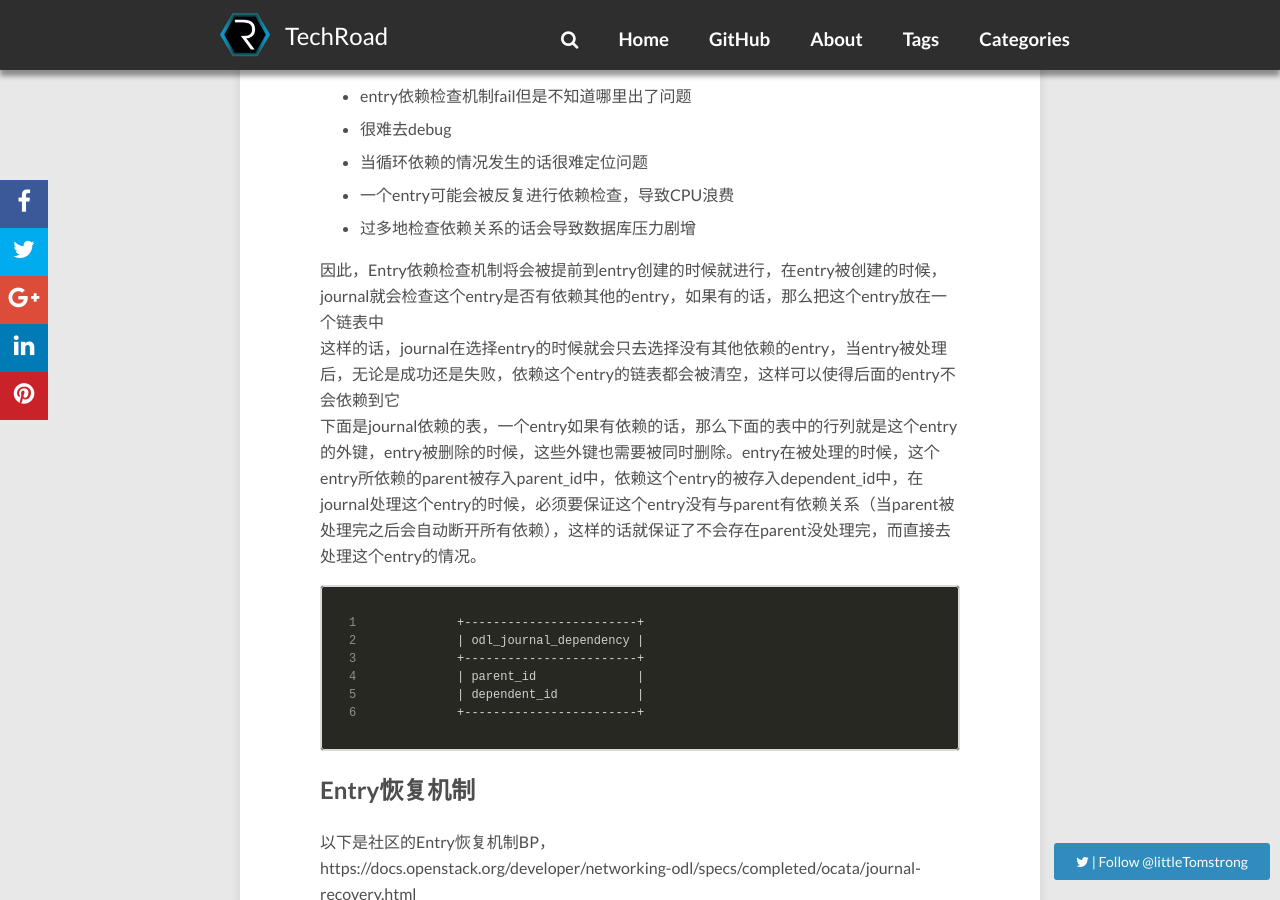
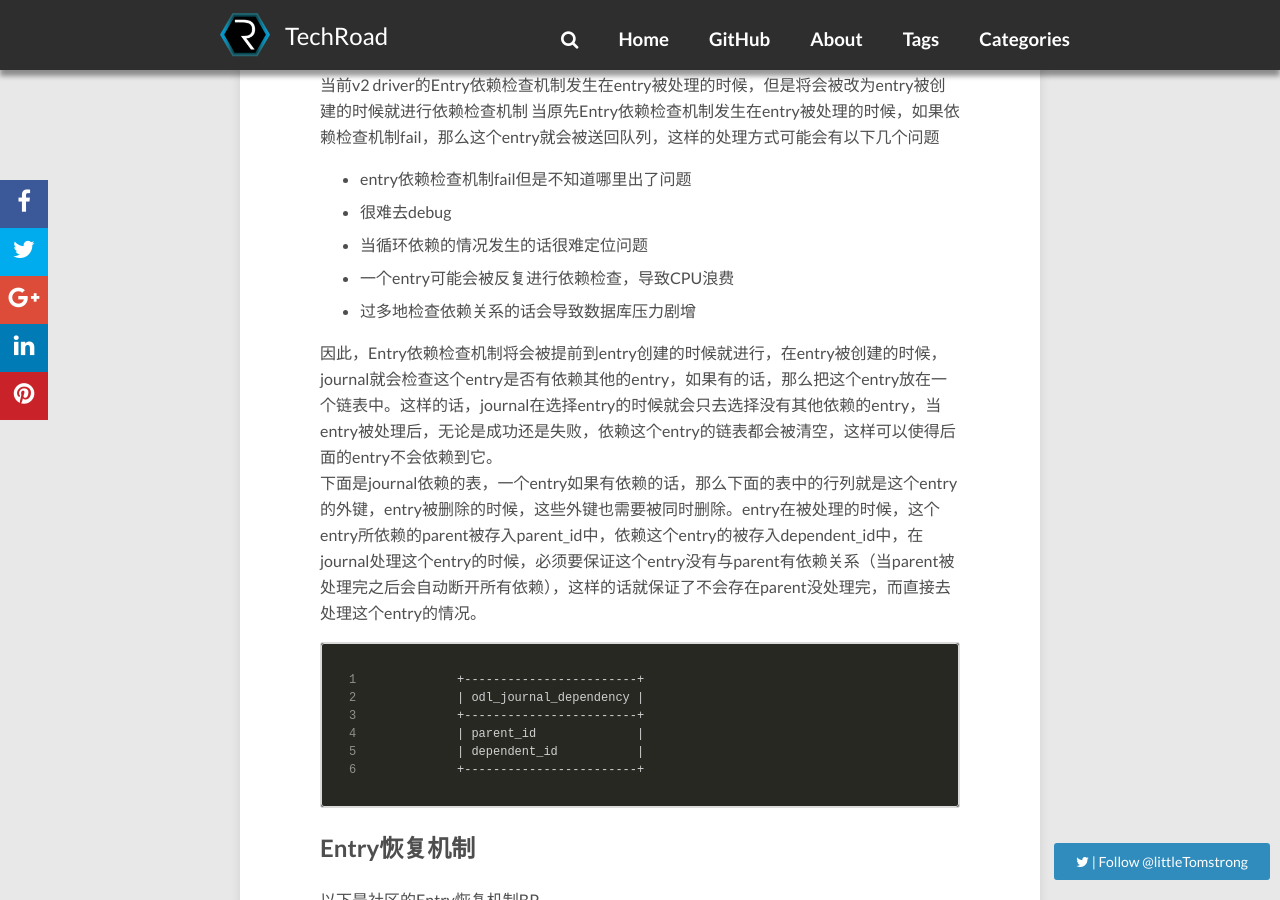
Before and after one commit to JianqingJiang/jianqingjiang.github.io, a Jekyll site: the page built from _posts/2017-06-11-odl-networking.md, in a window 1280 px wide and 900 px high, scrolled down 2469 px. Built offline with Jekyll 4.4.1, drawn with Linux system fonts in a browser that asks for light colours; nearby versions of some CDN libraries; comment, search, counter and statistics services are not loaded; some of the changed text lies outside the part shown.

Commit message:
modified _config.yml

````diff
--- a/_posts/2017-06-11-odl-networking.md
+++ b/_posts/2017-06-11-odl-networking.md
@@ -15,7 +15,7 @@
 
 OpenStack networking-odl是一个二进制文件的一个plugin，它的作用是集成OpenStack的Neutron API和OpenDaylight SDN控制器。networking-odl有ML2 driver和L3 plugin的模块，可以支持OpenStack Neutron L2和L3的API，再转发数据到OpenDaylight控制器上
 
-##ODL驱动架构v1
+##   ODL驱动架构v1
 
 ODL-Networking分为v1 driver和v2 driver
 v1 driver会把OpenStack上的网络的更改同步到ODL控制器上。举个例子来说，用户创建了一个网络，首先这个操作会被写进OpenStack的数据库中，然后ODL driver会发送一个POST请求到ODL控制器
@@ -30,7 +30,7 @@
 2.在前面的“full sync”的操作的时候，这个时候数据库如果正在删除资源，那么这个时候同步的话，会把下一时刻会被删除的资源，同步到odl这边，形成openstack和odl的资源不同步
 
 
-##ODL驱动架构v2
+##    ODL驱动架构v2
 面对前面的这些问题，社区又重新设计了v2 driver
 
 * v2 driver最重要的机制是引入了journaling（记录）机制，v2 driver会把openstack传给open daylight的数据记录在一个journal表中，journal表使用一堆队列来构成的。而不是直接把openstack的数据传递给odl
@@ -58,8 +58,7 @@
 * 一个entry可能会被反复进行依赖检查，导致CPU浪费
 * 过多地检查依赖关系的话会导致数据库压力剧增
 
-因此，Entry依赖检查机制将会被提前到entry创建的时候就进行，在entry被创建的时候，journal就会检查这个entry是否有依赖其他的entry，如果有的话，那么把这个entry放在一个链表中
-这样的话，journal在选择entry的时候就会只去选择没有其他依赖的entry，当entry被处理后，无论是成功还是失败，依赖这个entry的链表都会被清空，这样可以使得后面的entry不会依赖到它
+因此，Entry依赖检查机制将会被提前到entry创建的时候就进行，在entry被创建的时候，journal就会检查这个entry是否有依赖其他的entry，如果有的话，那么把这个entry放在一个链表中。这样的话，journal在选择entry的时候就会只去选择没有其他依赖的entry，当entry被处理后，无论是成功还是失败，依赖这个entry的链表都会被清空，这样可以使得后面的entry不会依赖到它。
 下面是journal依赖的表，一个entry如果有依赖的话，那么下面的表中的行列就是这个entry的外键，entry被删除的时候，这些外键也需要被同时删除。entry在被处理的时候，这个entry所依赖的parent被存入parent_id中，依赖这个entry的被存入dependent_id中，在journal处理这个entry的时候，必须要保证这个entry没有与parent有依赖关系（当parent被处理完之后会自动断开所有依赖），这样的话就保证了不会存在parent没处理完，而直接去处理这个entry的情况。
 
 ```
@@ -149,5 +148,5 @@
 
 
 
-##参考文献
+##   参考文献
 https://docs.openstack.org/developer/networking-odl/
````
Also changed, not shown: 1 other file.
